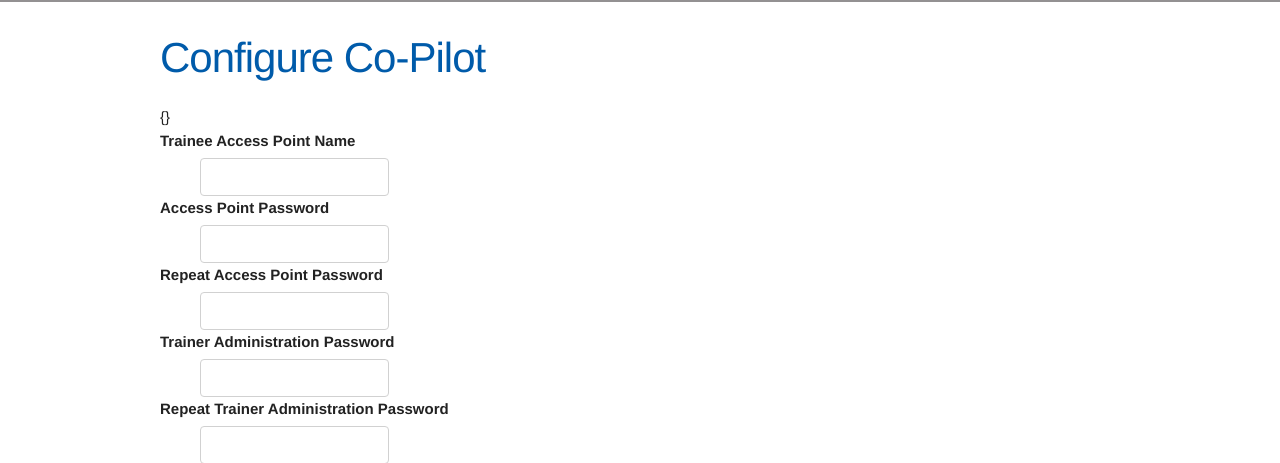
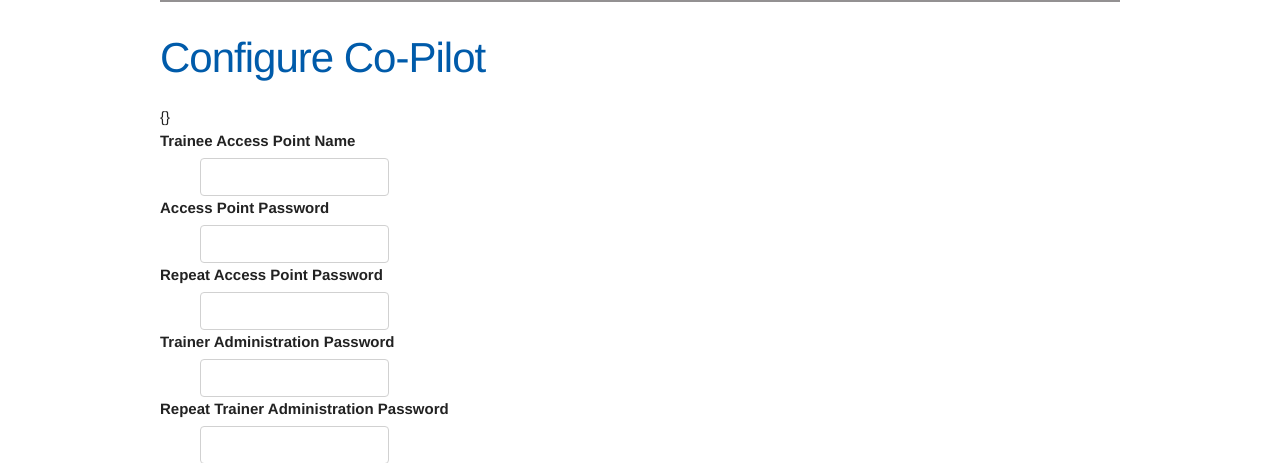
Before and after one commit to OpenInternet/copilot, a Flask app: page /config in a window 1280 px wide. Shown: the top 463 px of the page. Run offline with Flask 2, Linux system fonts and the light colour scheme; data that the repository does not hold is empty; some libraries are stand-ins or nearby versions.

Commit message:
continued tweaking of html.

```diff
--- a/copilot/templates/base.html
+++ b/copilot/templates/base.html
@@ -16,7 +16,7 @@
 {% include 'sprites/status_symbol.svg' %}
 
 <head>
-    <div class="status">
+    <div class="status container">
         {% block status %}{% endblock %}
     </div>
     <div>
--- a/copilot/templates/status.html
+++ b/copilot/templates/status.html
@@ -1,5 +1,4 @@
 {% macro render_status_items(status_items) %}
-<div class="container">
 <div class="row items">
     {% for status in status_items %}
     <div class="three columns">
@@ -11,5 +10,4 @@
     </div>
     {% endfor %}
 </div>
-</div>
 {% endmacro %}
```
Lines whose indentation alone changed are shown as unchanged.
